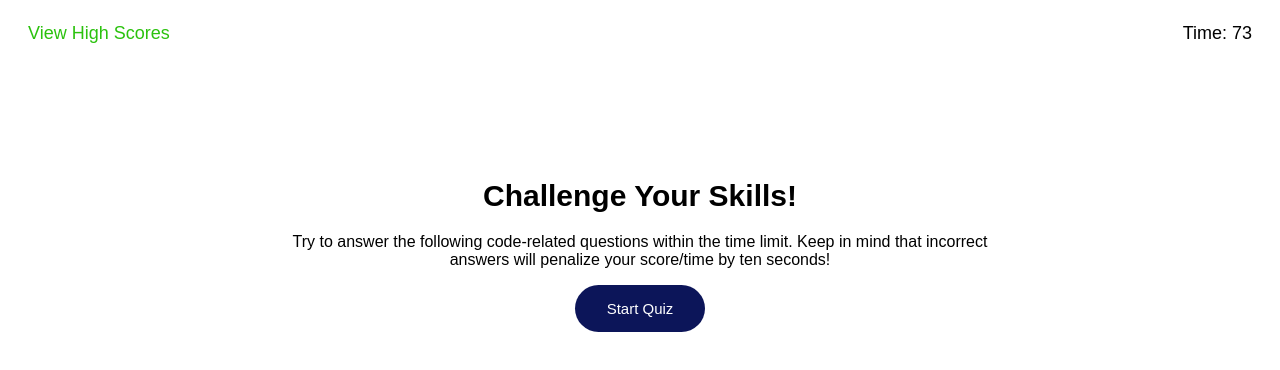
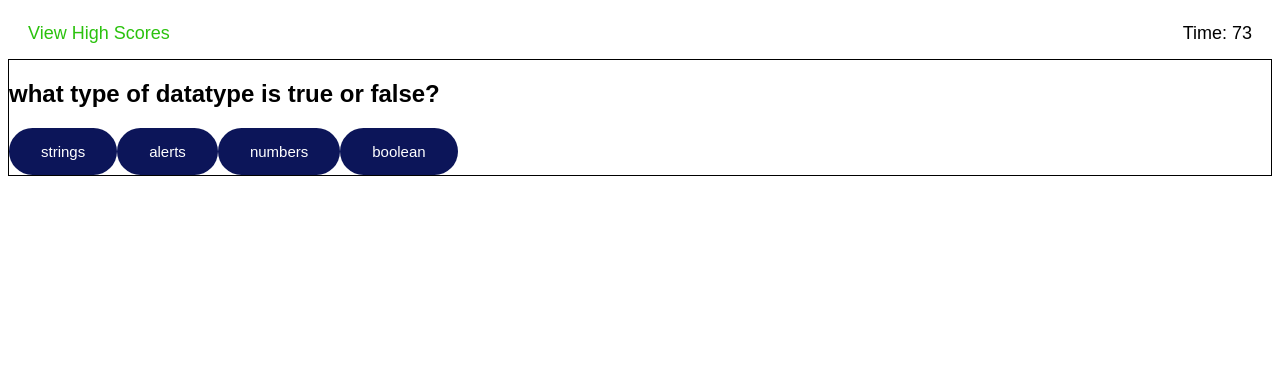
Before and after one commit to abauer424/code-quiz, a plain HTML site: page index.html in a window 1280 px wide. Both pictures are taken after a click on the button "Start Quiz". Drawn offline with Linux system fonts and the light colour scheme.

Commit message:
question hide

```diff
--- a/assets/js/script.js
+++ b/assets/js/script.js
@@ -1,84 +1,90 @@
 //variables defined
 var timerEl = document.querySelector('.timer');
-var startQuiz = document.querySelector('.start');
-
+var startQuizBtn = document.querySelector('.start');
+var timeLeft = 75;
+var questionsBox = document.getElementById("questions");
+var startQuizEl = document.getElementById("intro");
+var index=0
 
 //when I click the “start quiz” a timer starts
-startQuiz.addEventListener("click", function () {
-  var timeLeft = 75;
-  setInterval(function () {
-    timeLeft--;
-    timerEl.textContent = timeLeft;
-    if (timeLeft >= 0) {
-      span = document.getElementById("time");
-      span.innerHTML - timeLeft;
-    }
-    if (timeLeft === 0) {
-      clearInterval();
-    }
-  }, 1000);
+startQuizBtn.addEventListener("click", function () {
+startQuiz()
+  console.log("start game");
 });
-
-//setInterval method to call function to be executed every 1000 miliseconds
-var timeInterval = setInterval(function () {
-  // As long as the `timeLeft` is greater than 1
-  if (timeLeft > 1) {
-    // Set the `textContent` of `timerEl` to show the remaining seconds
-    timerEl.textContent = timeLeft;
-    // Decrement `timeLeft` by 1
-    timeLeft--;
-  } else if (timeLeft === 1) {
-    // When `timeLeft` is equal to 1, rename to 'second' instead of 'seconds'
-    timerEl.textContent = timeLeft;
-    timeLeft--;
-  } else {
-    // Once `timeLeft` gets to 0, set `timerEl` to an empty string
-    timerEl.textContent = '';
-    // Use `clearInterval()` to stop the timer
-    clearInterval(timeInterval);
-    // Call the `displayMessage()` function
-    displayMessage();
-  }
-}, 1000);
-
-timer();
 
 //when the timer starts I am presented with a question
 function startQuiz() {
-  var startQuiz = document.getElementById("intro");
-  if (startQuiz.style.display === "none") {
-    startQuiz.style.display = "block";
+  if (startQuizEl.style.display === "none") {
+    startQuizEl.style.display = "block";
   } else {
-    startQuiz.style.display = "none";
+    startQuizEl.style.display = "none";
   }
+  questionsBox.style.display = "block";
 
+  //setInterval method to call function to be executed every 1000 miliseconds
+var timeInterval = setInterval(function () {
+  // As long as the `timeLeft` is greater than 1
+  timeLeft--;
+  timerEl.textContent = timeLeft;
+  if(timeLeft <= 0) {
+    timeLeft = 0
+    timerEl.textContent = 0
+  }
+  if(timeLeft === -1) {
+
+  }
+  // console.log(timeLeft)
+} ,1000);
+buildCard()
 }
-// startQuiz();
 
+function buildCard () {
+  var questionText = document.createElement("h2")
+  questionText.textContent = question[index].title
+  questionsBox.appendChild(questionText)
+  question[index].choices.forEach(function(choice){
+  var choiceBtn = document.createElement("button")
+  choiceBtn.textContent = choice
+  choiceBtn.setAttribute("value", choice)
+  choiceBtn.onclick = evaluateAnswer;
+  questionsBox.appendChild(choiceBtn)
+
+  })
+}
+
+function evaluateAnswer() {
+ if(this.value !== question[index].solution) {
+   console.log("wrong")
+ } else {
+   console.log("right")
+ }
+//increase the index of the question
+//call buildQuestion
+}
 
 //questions
 var question = [
   { //question1
     title: "what type of datatype is true or false?",
     choices: ["strings", "alerts", "numbers", "boolean"],
-    solution: 3
+    solution: "boolean"
   },
-  {//question1
+  {//question2
     title: "what allows you to exit a for loop?",
     choices: ["break", "array", "null", "all the above"],
-    solution: 0
+    solution: "break"
   },
 
   {//question3
     title: "What is the name of this: i++ ?",
     choices: ["decrement", "for loop", "increment", "condition"],
-    solution: 2
+    solution: "increment"
   },
 
   {//question4
     title: "What is an example of a datatype?",
     choices: ["null", "bigInt", "string", "all the above"],
-    solution: 3
+    solution: "all the above"
   },
 
 ]
@@ -120,10 +126,6 @@ var question = [
 // Collapse
 
 
-//when I answer with the question correctly another question appears
-
-
-
 //when I answer with the question incorrectly, 15 seconds is deducted from the timer
 
 
--- a/index.html
+++ b/index.html
@@ -32,7 +32,8 @@
     <button class="start">Start Quiz</button>
 </div>
 <!--question1 section-->
-<div id="question1">
+<div id="questions" style="border: 1px solid black; display: none">
+
 
 </div>
 
```
Also changed, not shown: 1 other file.
